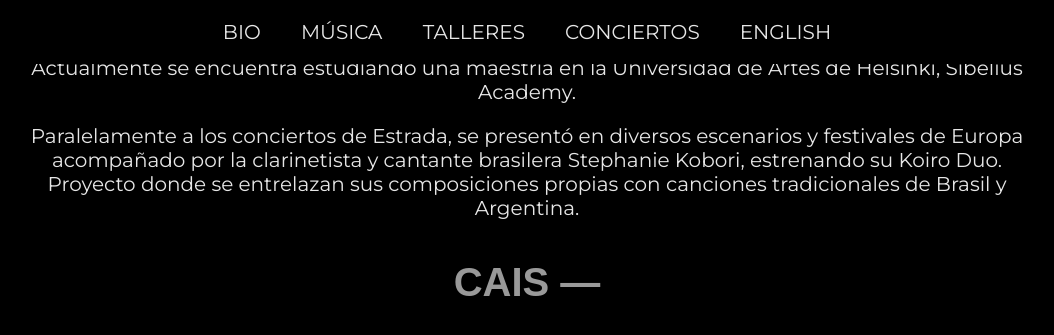
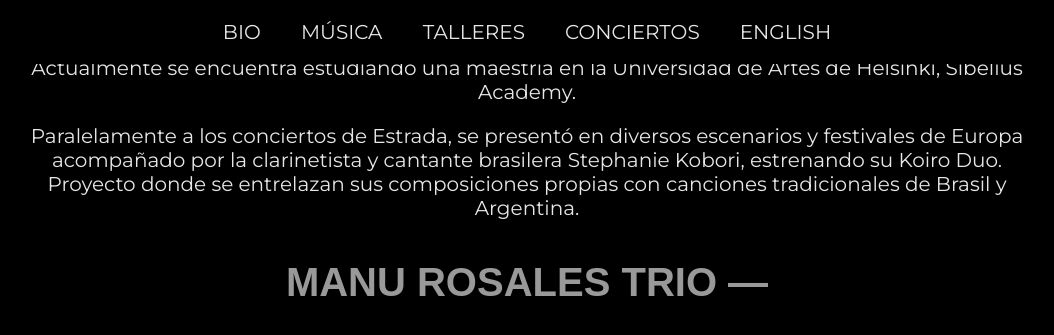
Before and after one commit to ManuRosales/manurosales.github.io, a Jekyll site: the page built from index.markdown, in a window 1280 px wide and 900 px high, scrolled down 1337 px, cut to the strip 0-341 px from the top of the window. Shown: the top 335 px of the strip, without its empty margins (113-1167 px from the left). Built offline with Jekyll 4.4.1, drawn with Linux system fonts in a browser that asks for light colours; nearby versions of some CDN libraries; some web fonts are replaced; comment, search, counter and statistics services are not loaded.

Commit message:
Updated Index

```diff
--- a/index.markdown
+++ b/index.markdown
@@ -34,7 +34,7 @@ images:
 - "/uploads/manubnw%20cortada.jpg"
 - "/uploads/pajaritosbnw.jpg"
 - "/uploads/triobnw.jpg"
-tituloVideo: CAIS
+tituloVideo: MANU ROSALES TRIO
 urlVideo: wDLrEL2tIu0
 video-fallback-image: "/uploads/x_MG_1750.JPG"
 tituloLinks: LINKS
```
